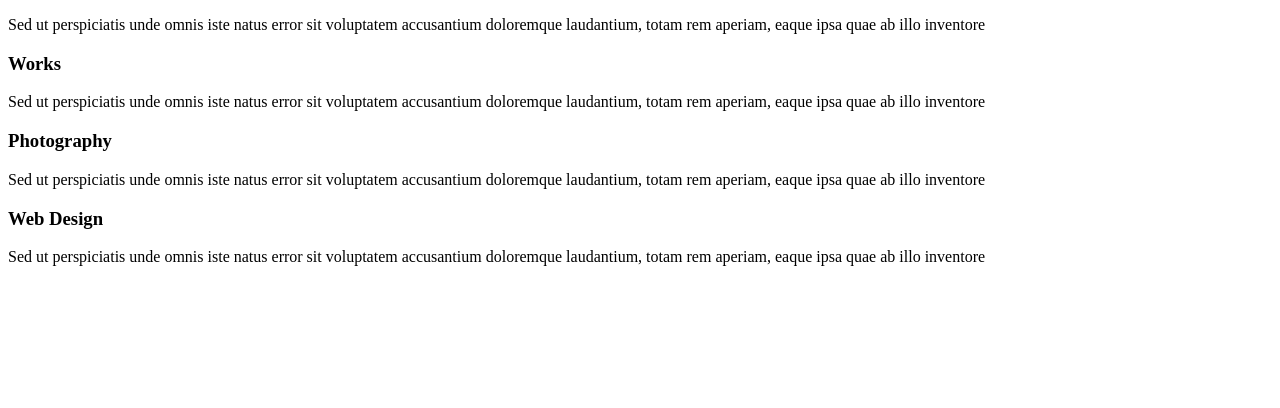
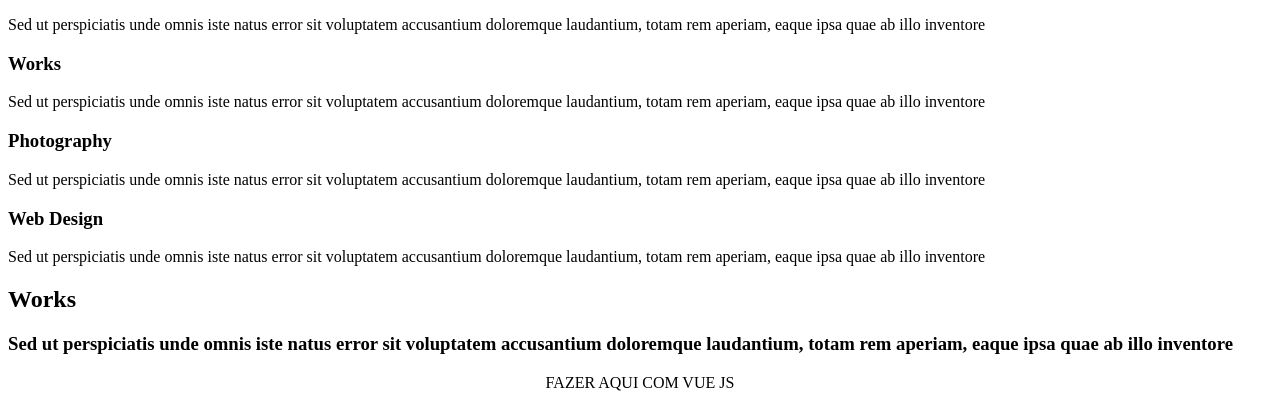
Before and after one commit to superarelucas/front-end-test, a PHP site: page /views/templates/index.html in a window 1280 px wide. Shown: the part 887-1295 px from the top of the page. Before the commit the page ends 1153 px from the top, so only its background shows below. Run offline with PHP 8.4, Linux system fonts and the light colour scheme.

Commit message:
added component works, but not finalized

```diff
--- a/app/styles/sass/style.scss
+++ b/app/styles/sass/style.scss
@@ -16,6 +16,7 @@
 @import 'objects/tns';
 @import 'objects/hamburgers';
 @import 'objects/title';
+@import 'objects/subtitle';
 
 // Components: The bulk of our code: Defined peices of the site selected with classes and using BEM where appropriate
 @import 'components/header';
@@ -24,6 +25,7 @@
 @import 'components/container';
 @import 'components/modal';
 @import 'components/features';
+@import 'components/works';
 
 // Overrides, helpers and utilities; our most specific selectors that should always trump earlier rules
 @import 'utilities/helpers';
--- a/app/views/templates/index.html
+++ b/app/views/templates/index.html
@@ -133,6 +133,17 @@
         </div>
     </section>
 
+    <section class="works">
+        <!-- title object -->
+        <h2 class="title">Works</h2>
+        <span class="title-decoration"><i class="far fa-heart"></i></span>
+
+        <!-- subtitle object -->
+        <h3 class="subtitle">Sed ut perspiciatis unde omnis iste natus error sit voluptatem accusantium doloremque laudantium, totam rem aperiam, eaque ipsa quae ab illo inventore</h3>
+
+        <p style="text-align: center;">FAZER AQUI COM VUE JS</p>
+    </section>
+
     <partial src="_scripts.html"></partial>
 </body>
 
```
Also changed, not shown: app/styles/sass/components/_works.scss (added, +7 -0 lines), app/styles/sass/objects/_subtitle.scss (added, +11 -0 lines).
